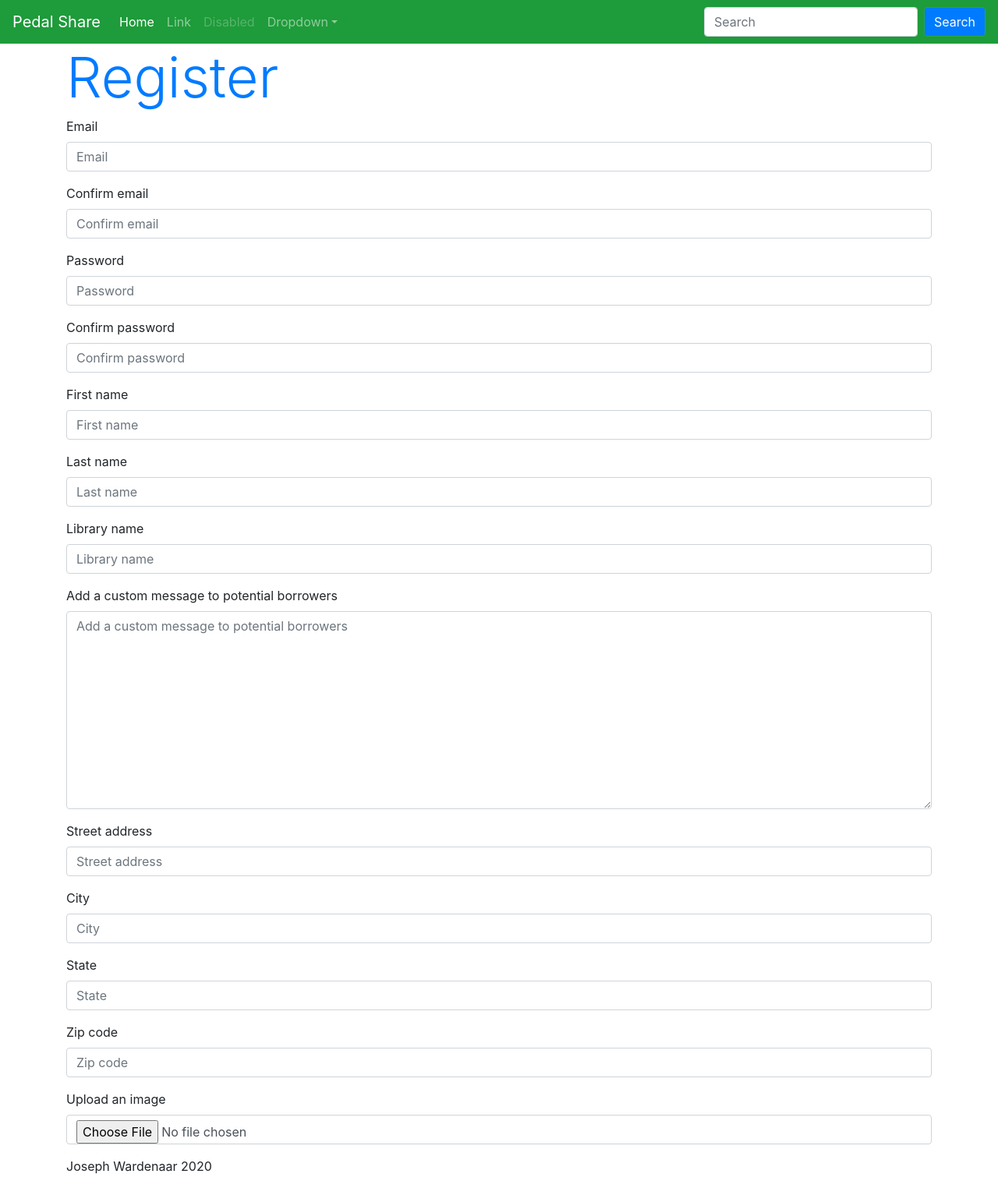
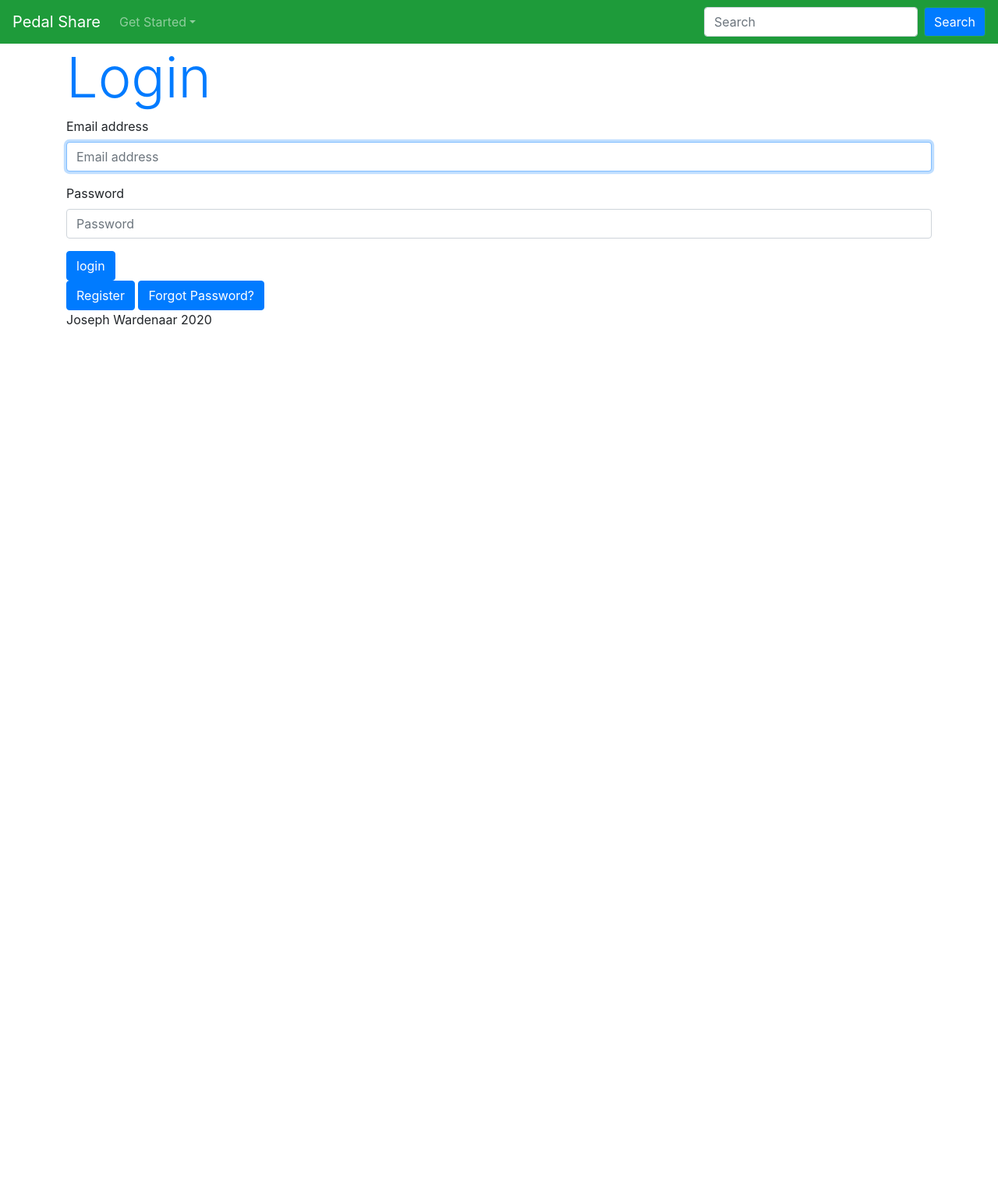
Before and after one commit to PibbleShark/Pedal-Share, a Django app: page /user_profile/login/ in a window 1280 px wide. Shown: the whole page at 78% size. After the commit the page ends 420 px from the top, so only its background shows below. Run offline with Django 3.2, Linux system fonts and the light colour scheme; some libraries are stand-ins or nearby versions.

Commit message:
Custom user and login working properly

```diff
--- a/pedal_share/templates/layout.html
+++ b/pedal_share/templates/layout.html
@@ -44,21 +44,17 @@
 
     <div class="collapse navbar-collapse" id="navbarsExampleDefault">
       <ul class="navbar-nav mr-auto">
-        <li class="nav-item active">
-          <a class="nav-link" href="#">Home <span class="sr-only">(current)</span></a>
-        </li>
-        <li class="nav-item">
-          <a class="nav-link" href="#">Link</a>
-        </li>
-        <li class="nav-item">
-          <a class="nav-link disabled" href="#" tabindex="-1" aria-disabled="true">Disabled</a>
-        </li>
         <li class="nav-item dropdown">
-          <a class="nav-link dropdown-toggle" href="#" id="dropdown01" data-toggle="dropdown" aria-haspopup="true" aria-expanded="false">Dropdown</a>
+          <a class="nav-link dropdown-toggle" href="#" id="dropdown01" data-toggle="dropdown"
+             aria-haspopup="true" aria-expanded="false">Get Started</a>
           <div class="dropdown-menu" aria-labelledby="dropdown01">
-            <a class="dropdown-item" href="#">Action</a>
-            <a class="dropdown-item" href="#">Another action</a>
-            <a class="dropdown-item" href="#">Something else here</a>
+            {% if not user.is_authenticated %}
+            <a class="dropdown-item" href="{% url 'user:login' %}">Login</a>
+            <a class="dropdown-item" href="{% url 'user:register' %}">Register</a>
+            {% endif %}
+            <a class="dropdown-item" href="#">Browse Pedals</a>
+            <a class="dropdown-item" href="#">Browse Libraries</a>
+            <a class="dropdown-item" href="#">Contact Us</a>
           </div>
         </li>
       </ul>
--- a/pedal_share/user_profile/admin.py
+++ b/pedal_share/user_profile/admin.py
@@ -2,5 +2,11 @@ from django.contrib import admin
 
 from . import models
 
+
+
+
+
+
+
 admin.site.register(models.CustomUser)
 admin.site.register(models.Ratings)
--- a/pedal_share/user_profile/forms.py
+++ b/pedal_share/user_profile/forms.py
@@ -1,4 +1,5 @@
 from django import forms
+from django.contrib.auth.forms import UserCreationForm, AuthenticationForm
 
 from . import models
 
@@ -8,10 +9,8 @@ def must_be_empty(value):
         raise forms.ValidationError('is not empty')
 
 
-class UserForm(forms.ModelForm):
+class UserForm(UserCreationForm):
     confirm_email = forms.EmailField(required=True)
-    password = forms.CharField(required=True, widget=forms.PasswordInput)
-    confirm_password = forms.CharField(required=True, widget=forms.PasswordInput)
     honeypot = forms.CharField(
         required=False,
         widget=forms.HiddenInput,
@@ -23,7 +22,6 @@ class UserForm(forms.ModelForm):
         model = models.CustomUser
         fields = [
             'email',
-            'password',
             'first_name',
             'last_name',
             'library_name',
@@ -38,8 +36,8 @@ class UserForm(forms.ModelForm):
     field_order = [
         'email',
         'confirm_email',
-        'password',
-        'confirm_password',
+        'password1',
+        'password2',
         'first_name',
         'last_name',
         'library_name',
@@ -65,8 +63,3 @@ class UserForm(forms.ModelForm):
             raise forms.ValidationError(
                 "You need to enter the same password in both fields"
             )
-
-
-class LoginForm(forms.Form):
-    email = forms.EmailField(required=True)
-    password = forms.CharField(required=True, widget=forms.PasswordInput)
--- a/pedal_share/user_profile/models.py
+++ b/pedal_share/user_profile/models.py
@@ -1,34 +1,55 @@
+from django.core.mail import send_mail
 from django.db import models
 from django.contrib.contenttypes.fields import GenericRelation
 from django.contrib.auth.models import AbstractBaseUser, PermissionsMixin
+from django.utils.translation import ugettext_lazy as _
+
 from star_ratings.models import Rating
+
+from .managers import CustomUserManager
 
 
 class CustomUser(AbstractBaseUser, PermissionsMixin):
     """Custom user model."""
-    # adapted from https://testdriven.io/blog/django-custom-user-model/
-    email = models.EmailField(unique=True)
-    password = models.CharField(max_length=15)
-    first_name = models.CharField(max_length=20)
-    last_name = models.CharField(max_length=35)
-    library_name = models.CharField(max_length=115)
-    street_address = models.CharField(max_length=30)
-    city = models.CharField(max_length=20)
-    state = models.CharField(max_length=12)
-    zip_code = models.IntegerField()
+    email = models.EmailField(_('email address'), unique=True)
+    first_name = models.CharField(_('first name'), max_length=20)
+    last_name = models.CharField(_('last name'), max_length=35)
+    library_name = models.CharField(_('library name'), max_length=115)
+    street_address = models.CharField(_('street address'), max_length=30)
+    city = models.CharField(_('city'), max_length=20)
+    state = models.CharField(_('state'), max_length=12)
+    zip_code = models.CharField(_('zip code'), max_length=5)
     message = models.TextField(
-        verbose_name='Add a custom message to potential borrowers',
+        _('Add a custom message to potential borrowers'),
         null=True)
     image = models.ImageField(
+        _('upload an image'),
         upload_to='images/',
-        verbose_name='upload an image',
         blank=True)
+    is_active = models.BooleanField(default=True)
+    is_superuser = models.BooleanField(default=False)
+
+    objects = CustomUserManager()
 
     USERNAME_FIELD = 'email'
-    REQUIRED_FIELDS = []
+    REQUIRED_FIELDS = ['password']
 
-    def __str__(self):
-        return "{} {}".format(self.first_name, self.last_name)
+    class Meta:
+        verbose_name = _('user')
+        verbose_name_plural = _('users')
+
+    def get_full_name(self):
+        """Returns the first and last name separated by a space."""
+        full_name = '{} {}'.format(self.first_name, self.last_name)
+        return full_name.strip()
+
+    def get_sort_name(self):
+        """Returns the first."""
+        return self.first_name
+
+    def email_user(self, subject, message, from_email=None, **kwargs):
+        """Sends an email to the user"""
+        send_mail(subject, message, from_email, [self.email], **kwargs)
 
 
 class Ratings(models.Model):
--- a/pedal_share/user_profile/templates/user_profile/login_form.html
+++ b/pedal_share/user_profile/templates/user_profile/login.html
@@ -9,8 +9,8 @@
         {% csrf_token %}
         {% bootstrap_form form %}
         {% bootstrap_button "login" button_type='submit' %}
-        {% bootstrap_button "register" button_type='link' href="{% url 'user:register' %}" %}
-        {% bootstrap_button "reset password" button_type='link' href="{% url 'user:reset' %}" %}
     </form>
+        <a href="{% url 'user:register' %}"><button class="btn btn-primary">Register</button></a>
+        <a href="{% url 'user:password_reset' %}"><button class="btn btn-primary">Forgot Password?</button></a>
 {% endblock %}
 </div>
--- /dev/null
+++ b/pedal_share/user_profile/templates/user_profile/password_reset_subject.txt
@@ -0,0 +1 @@
+Pedal Share Password Reset
--- a/pedal_share/user_profile/urls.py
+++ b/pedal_share/user_profile/urls.py
@@ -1,10 +1,26 @@
-from django.conf.urls import url
+from django.conf.urls import url, include
+from django.contrib.auth import views as auth_views
+from django.urls import path
 
 from . import views
 
 urlpatterns = [
     url(r'^register/$', views.register, name='register'),
-    url(r'^login/$', views.register, name='login'),
+    url(r'^login/$', views.login, name='login'),
+    url(r'^logout/$', auth_views.LogoutView.as_view(), {'next_page': 'home'}, name='logout'),
+    url(r'password-reset/', auth_views.PasswordResetView.as_view(template_name='user_profile'
+                                                                               '/password_reset_form.html'),
+        name='password_reset'),
+    url(r'password-reset/done/', auth_views.PasswordResetDoneView.as_view(template_name='user_profile'
+                                                                                        '/password_reset_done.html'),
+        name='password_reset_done'),
+    url(r'reset/<uidb64>/<token>/', auth_views.PasswordResetConfirmView.as_view(template_name=
+                                                                                'user_profile'
+                                                                                '/password_reset_confirm.html'),
+        name='password_reset_confirm'),
+    url(r'reset/done/', auth_views.PasswordResetCompleteView.as_view(template_name='user_profile'
+                                                                                   '/password_reset_complete.html'),
+        name='password_reset_complete'),
 ]
 
 app_name = "user"
--- a/pedal_share/user_profile/views.py
+++ b/pedal_share/user_profile/views.py
@@ -3,6 +3,7 @@ from django.contrib import messages
 from django.http import HttpResponseRedirect
 from django.urls import reverse
 from django.contrib.auth import authenticate, login
+from django.contrib.auth.forms import AuthenticationForm
 
 from . import forms
 
@@ -15,31 +16,36 @@ def register(request):
         form = forms.UserForm(request.POST, request.FILES)
         if form.is_valid():
             form.save()
+            email = form.cleaned_data.get('username')
+            raw_password = form.cleaned_data.get('password')
+            user = authenticate(email=email, password=raw_password)
+            login(request, user)
             messages.success(request,
                              "Congratulations {} {}, you are now registered".format(
                                  form.cleaned_data['first_name'],
                                  form.cleaned_data['last_name'],
                              ))
             return HttpResponseRedirect(reverse('home'))
-    return render(request, 'user_profile/register_form.html', {'form': form})
+    return render(request, 'user_profile/register.html', {'form': form})
 
 
-def user_login(request):
-    form = forms.LoginForm()
+def login(request):
+    form = forms.AuthenticationForm()
 
     if request.method == 'POST':
-        form = forms.LoginForm(request.POST)
+        form = AuthenticationForm(request.POST)
         if form.is_valid():
-            email = form.cleaned_data['email']
-            password = form.cleaned_data['password']
-            user = authenticate(request, email=email, password=password)
+            email = form.cleaned_data.get('email')
+            raw_password = form.cleaned_data.get('password')
+            user = authenticate(email=email, password=raw_password)
             if user is not None:
                 login(request, user)
                 messages.success(request,
-                                 "Hello {}, your are now logged in".format(str(user)))
+                                 "Hello {}, your are now logged in".format(user.get_full_name()))
+                return HttpResponseRedirect(reverse('home'))
             else:
                 messages.error(request,
                                """Login Failed\n
-                       you may attempt another login, register, or request a password change"""
+                                  you may attempt another login, register, or request a password change"""
                                )
-    return render(request, 'user_profile/login_form.html', {'form': form})
+    return render(request, 'user_profile/login.html', {'form': form})
```
Also changed, not shown: pedal_share/pedal_share/settings.py (+4 -5 lines), pedal_share/user_profile/managers.py (+20 -11 lines), pedal_share/user_profile/templates/user_profile/password_reset_complete.html (added, +7 -0 lines), pedal_share/user_profile/templates/user_profile/password_reset_confirm.html (added, +17 -0 lines), pedal_share/user_profile/templates/user_profile/password_reset_done.html (added, +11 -0 lines), pedal_share/user_profile/templates/user_profile/password_reset_email.html (added, +14 -0 lines), pedal_share/user_profile/templates/user_profile/password_reset_form.html (added, +13 -0 lines), pedal_share/media/images/1968_Alfa_Romeo_Tipo_33_Stradale.jpg (deleted), pedal_share/media/images/Jaguar-E-Type-Series-1-1600x1067.jpg (added), pedal_share/user_profile/migrations/0002_auto_20200815_1511.py (added), pedal_share/user_profile/migrations/0003_auto_20200815_1611.py (added), pedal_share/user_profile/templates/user_profile/register.html (renamed from pedal_share/user_profile/templates/user_profile/register_form.html).
